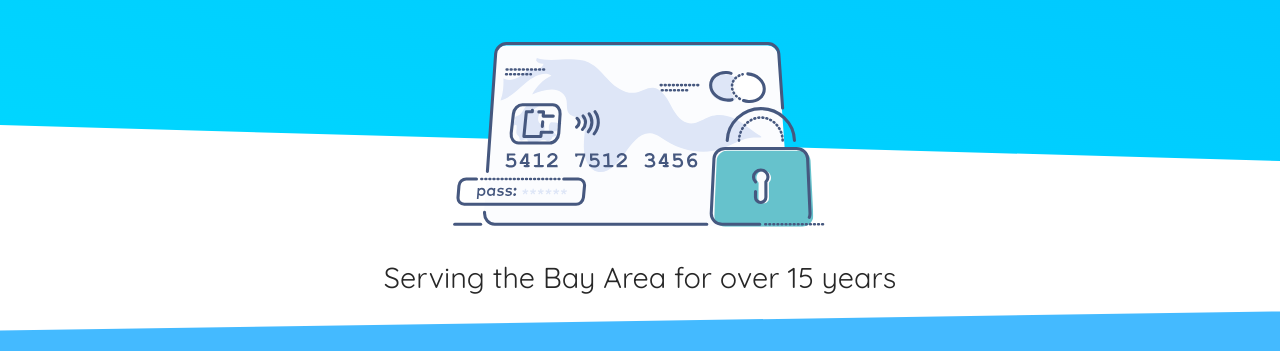
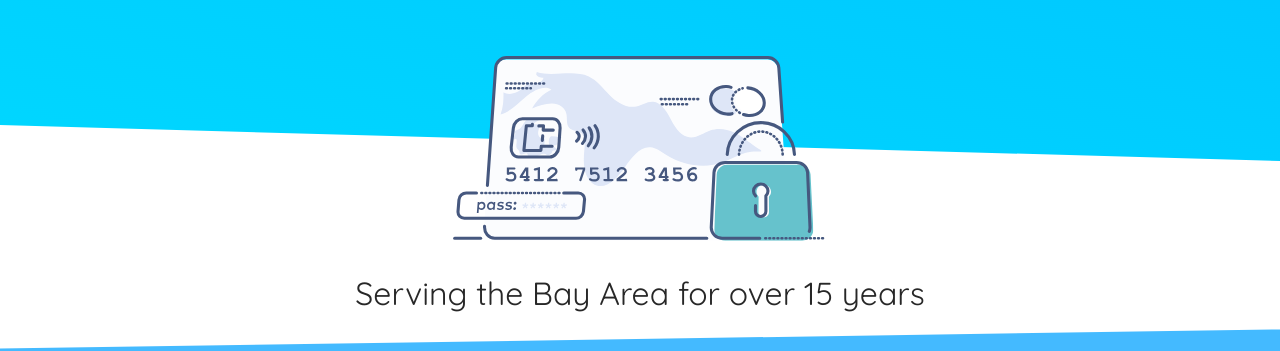
Before and after one commit to klutchdev/card-connect-proto, a Gatsby site: page / in a window 1280 px wide. Shown: the part 199-550 px from the top of the page. Built offline with nearby package versions, Linux system fonts and the light colour scheme; Gatsby itself is replaced by a stand-in of ours.

Commit message:
Header text

```diff
--- a/src/styling/header.scss
+++ b/src/styling/header.scss
@@ -110,3 +110,12 @@ header h5 {
     background-position: 33% 0%
   }
 }
+
+@media screen and (min-width: 768px) and (max-width: 1366px) {
+
+  header h2,
+  header h3,
+  header h5 {
+    font-size: 200%;
+  }
+}
```
